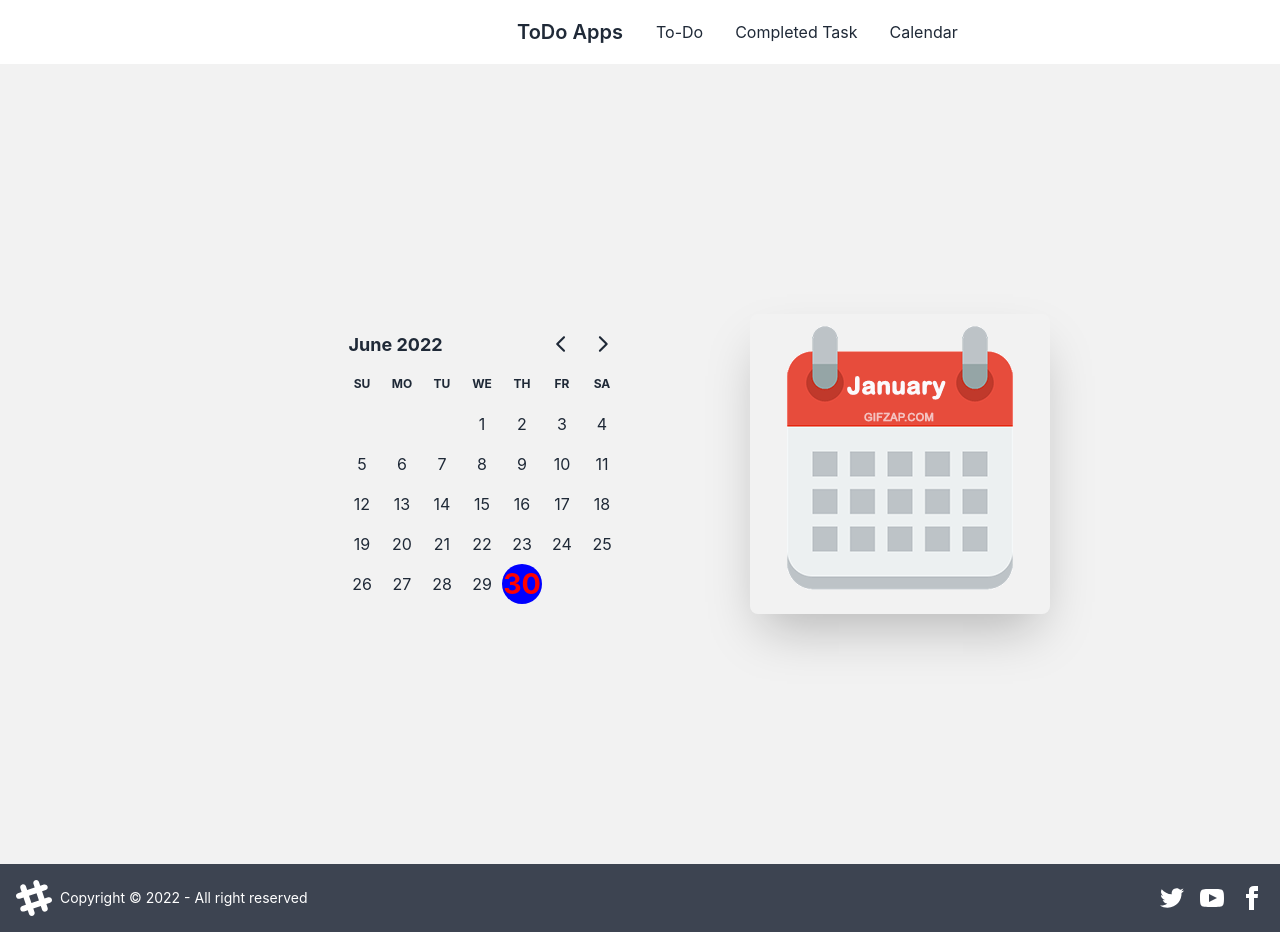
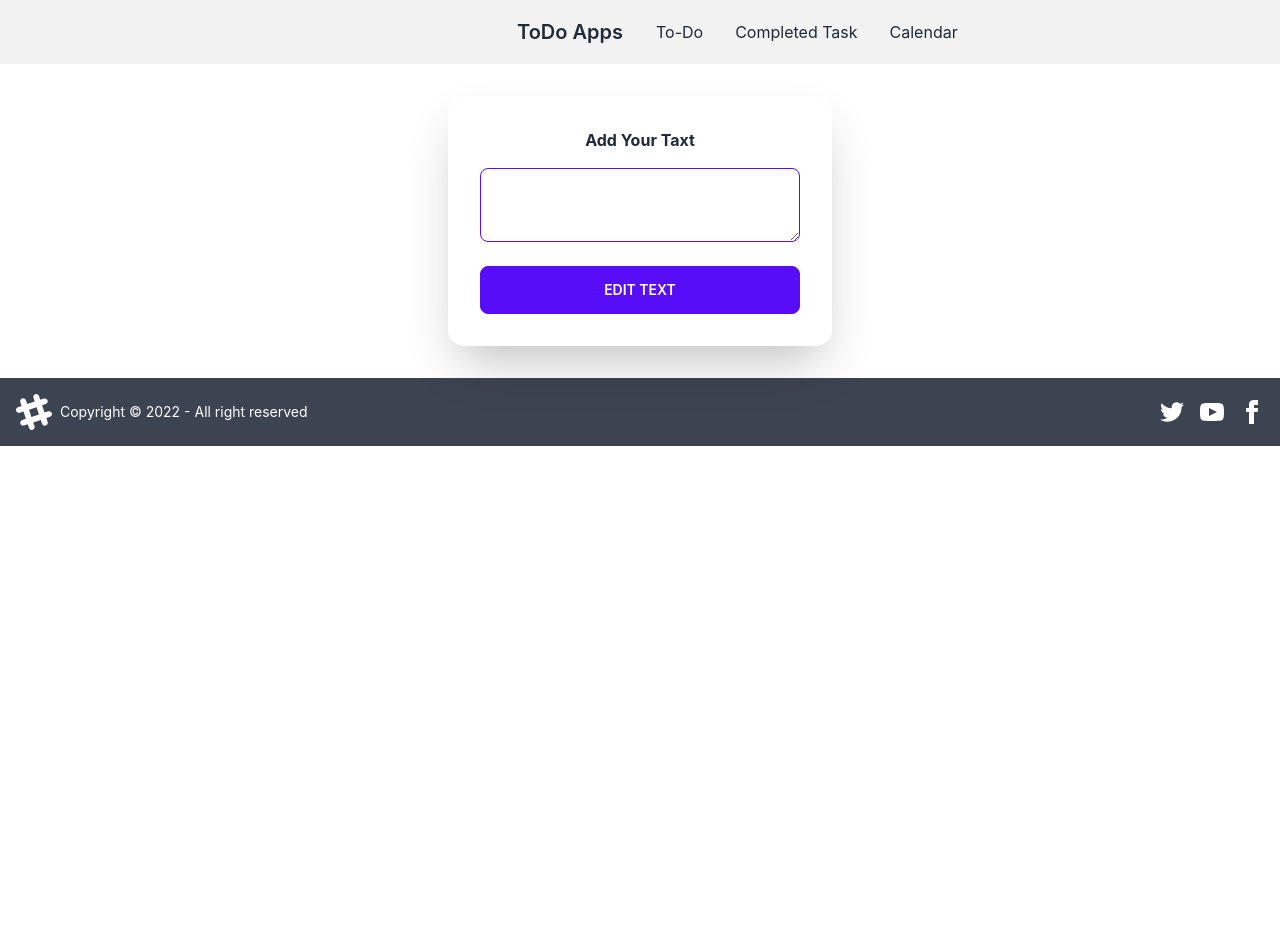
Before and after one commit to minhazul69/Spacial-todo-app, a React (Create React App) app: page /edit-todo/1 in a window 1280 px wide. After the commit the page ends 800 px from the top, so only its background shows below. Built offline with nearby package versions, Linux system fonts and the light colour scheme; no server answers.

Commit message:
task edit route add

```diff
--- a/src/App.js
+++ b/src/App.js
@@ -5,6 +5,7 @@ import Clander from "./Components/Clander/Clander";
 import Header from "./Components/Share/Header/Header";
 import Footer from "./Components/Share/Footer/Footer";
 import ToDo from "./Components/To-Do/ToDo";
+import EditTodo from "./Components/To-Do/EditTodo";
 
 function App() {
   return (
@@ -14,6 +15,7 @@ function App() {
         <Routes>
           <Route path="/" element={<ToDo />} />
           <Route path="/complete-task" element={<CompletedTasks />} />
+          <Route path="/edit-todo/:id" element={<EditTodo />} />
           <Route path="/calendar" element={<Clander />} />
           <Route path="*" element={<Clander />} />
         </Routes>
--- a/src/Components/Completed-Tasks/CompletedTasks.js
+++ b/src/Components/Completed-Tasks/CompletedTasks.js
@@ -11,7 +11,7 @@ const CompletedTasks = () => {
           <div className="card w-96 bg-base-100 shadow-xl">
             <div className="card-body">
               <h2 class="card-title text-red-800">Compleat Task {index + 1}</h2>
-              <p>{task.task}</p>
+              <p>{task.text}</p>
             </div>
           </div>
         ))}
--- /dev/null
+++ b/src/Components/Hooks/useTaskDetails.js
@@ -0,0 +1,11 @@
+import { useState } from "react";
+
+const useTaskDetails = (id) => {
+  const [taskDetails, setTaskDetails] = useState({});
+  fetch(`http://localhost:5000/task-details/${id}`)
+    .then((res) => res.json())
+    .then((data) => setTaskDetails(data));
+  return [taskDetails];
+};
+
+export default useTaskDetails;
--- a/src/Components/Hooks/useTasks.js
+++ b/src/Components/Hooks/useTasks.js
@@ -3,7 +3,7 @@ import { useEffect, useState } from "react";
 const useTasks = () => {
   const [tasks, setTasks] = useState([]);
   useEffect(() => {
-    fetch("task.json")
+    fetch("http://localhost:5000/all-tasks")
       .then((res) => res.json())
       .then((data) => setTasks(data));
   }, [tasks]);
--- a/src/Components/Share/Footer/Footer.js
+++ b/src/Components/Share/Footer/Footer.js
@@ -20,7 +20,7 @@ const Footer = () => {
         <p>Copyright &copy; {year} - All right reserved</p>
       </div>
       <div class="grid-flow-col gap-4 md:place-self-center md:justify-self-end">
-        <a>
+        <a href="#">
           <svg
             xmlns="http://www.w3.org/2000/svg"
             width="24"
@@ -31,7 +31,7 @@ const Footer = () => {
             <path d="M24 4.557c-.883.392-1.832.656-2.828.775 1.017-.609 1.798-1.574 2.165-2.724-.951.564-2.005.974-3.127 1.195-.897-.957-2.178-1.555-3.594-1.555-3.179 0-5.515 2.966-4.797 6.045-4.091-.205-7.719-2.165-10.148-5.144-1.29 2.213-.669 5.108 1.523 6.574-.806-.026-1.566-.247-2.229-.616-.054 2.281 1.581 4.415 3.949 4.89-.693.188-1.452.232-2.224.084.626 1.956 2.444 3.379 4.6 3.419-2.07 1.623-4.678 2.348-7.29 2.04 2.179 1.397 4.768 2.212 7.548 2.212 9.142 0 14.307-7.721 13.995-14.646.962-.695 1.797-1.562 2.457-2.549z"></path>
           </svg>
         </a>
-        <a>
+        <a href="#">
           <svg
             xmlns="http://www.w3.org/2000/svg"
             width="24"
@@ -42,7 +42,7 @@ const Footer = () => {
             <path d="M19.615 3.184c-3.604-.246-11.631-.245-15.23 0-3.897.266-4.356 2.62-4.385 8.816.029 6.185.484 8.549 4.385 8.816 3.6.245 11.626.246 15.23 0 3.897-.266 4.356-2.62 4.385-8.816-.029-6.185-.484-8.549-4.385-8.816zm-10.615 12.816v-8l8 3.993-8 4.007z"></path>
           </svg>
         </a>
-        <a>
+        <a href="#">
           <svg
             xmlns="http://www.w3.org/2000/svg"
             width="24"
--- a/src/Components/Share/Header/Header.js
+++ b/src/Components/Share/Header/Header.js
@@ -16,7 +16,7 @@ const Header = () => {
     </>
   );
   return (
-    <div class="navbar bg-base-100 ">
+    <div class="navbar bg-base-200 ">
       <div class="navbar-start">
         <div class="dropdown">
           <label tabindex="0" class="btn btn-ghost lg:hidden">
--- /dev/null
+++ b/src/Components/To-Do/EditTodo.js
@@ -0,0 +1,54 @@
+import React, { useRef } from "react";
+import { useParams } from "react-router-dom";
+import useTaskDetails from "../Hooks/useTaskDetails";
+const EditTodo = () => {
+  const editTextRef = useRef("");
+  const { id } = useParams();
+  const [taskDetails] = useTaskDetails(id);
+  const handleEditText = (e) => {
+    e.preventDefault();
+    const text = editTextRef.current.value;
+    // const updateUser = { quantity: newQuantity };
+    const url = `http://localhost:5000/edit-text/${id}`;
+    fetch(url, {
+      method: "PUT", // or 'PUT'
+      headers: {
+        "Content-Type": "application/json",
+      },
+      body: JSON.stringify({ text }),
+    })
+      .then((res) => res.json())
+      .then((data) => {
+        if (data) {
+          console.log(data);
+          //   toast.success("Delivered Product SuccessFull");
+        }
+      });
+    console.log(text);
+  };
+  return (
+    <div className="container mx-auto">
+      <div class="card flex-shrink-0 w-full max-w-sm shadow-2xl bg-base-100 m-auto my-8">
+        <div class="card-body">
+          <form onSubmit={handleEditText}>
+            <div class="form-control">
+              <h3 className="text-center mb-4 font-bold">Add Your Taxt</h3>
+              <textarea
+                ref={editTextRef}
+                placeholder={taskDetails[0]?.text}
+                class="textarea textarea-primary"
+              ></textarea>
+            </div>
+            <div class="form-control mt-6">
+              <button type="submit" class="btn btn-primary">
+                Edit Text
+              </button>
+            </div>
+          </form>
+        </div>
+      </div>
+    </div>
+  );
+};
+
+export default EditTodo;
--- a/src/Components/To-Do/ToDo.js
+++ b/src/Components/To-Do/ToDo.js
@@ -1,14 +1,30 @@
-import React, { useEffect, useRef, useState } from "react";
+import React, { useRef } from "react";
 import useTasks from "../Hooks/useTasks";
-import "./ToDo.css";
+import { useNavigate } from "react-router-dom";
 
 const ToDo = () => {
   const textRef = useRef("");
   const [tasks] = useTasks();
+  const navigate = useNavigate();
   const handleTaskAdd = (e) => {
     e.preventDefault();
     const text = textRef.current.value;
-    console.log(text);
+    fetch("http://localhost:5000/task", {
+      method: "POST", // or 'PUT'
+      headers: {
+        "Content-Type": "application/json",
+      },
+      body: JSON.stringify({ text }),
+    })
+      .then((res) => res.json())
+      .then((data) => {
+        console.log(data);
+        // toast.success("Product Added SuccessFull");
+      });
+    e.target.reset();
+  };
+  const handleEditTodo = (id) => {
+    navigate(`/edit-todo/${id}`);
   };
 
   return (
@@ -25,6 +41,7 @@ const ToDo = () => {
                     type="text"
                     placeholder="Type here"
                     class="input input-bordered input-primary w-full max-w-xs"
+                    required
                   />
                 </div>
                 <div class="form-control mt-6">
@@ -46,27 +63,14 @@ const ToDo = () => {
                       class="radio radio-primary"
                     />
                   </div>
-                  <h2 class="card-title text-green-800">My Task {index + 1}</h2>
-                  {/* <h2
-                    style={{
-                      textDecoration: strikethrough && "line-through",
-                      color: strikethrough ? "red" : "black",
-                    }}
-                    className="card-title"
-                  >
-                    {name}
-                  </h2> */}
-                  <p
-                  // style={{
-                  //   textDecoration: strikethrough && "line-through",
-                  //   color: strikethrough ? "red" : "black",
-                  // }}
-                  >
-                    {task.task}
-                  </p>
+                  <h2 class="card-title text-green-800 font-bold">
+                    My Task {index + 1}
+                  </h2>
+
+                  <p>{task.text}</p>
                   <div className="card-actions justify-between mt-5">
                     <button
-                      //   onClick={() => handleDeleteService(task._id)}
+                      onClick={() => handleEditTodo(task._id)}
                       className="btn btn-primary"
                     >
                       Edit
```
Also changed, not shown: src/Components/To-Do/ToDo.css (deleted, +0 -11 lines).
